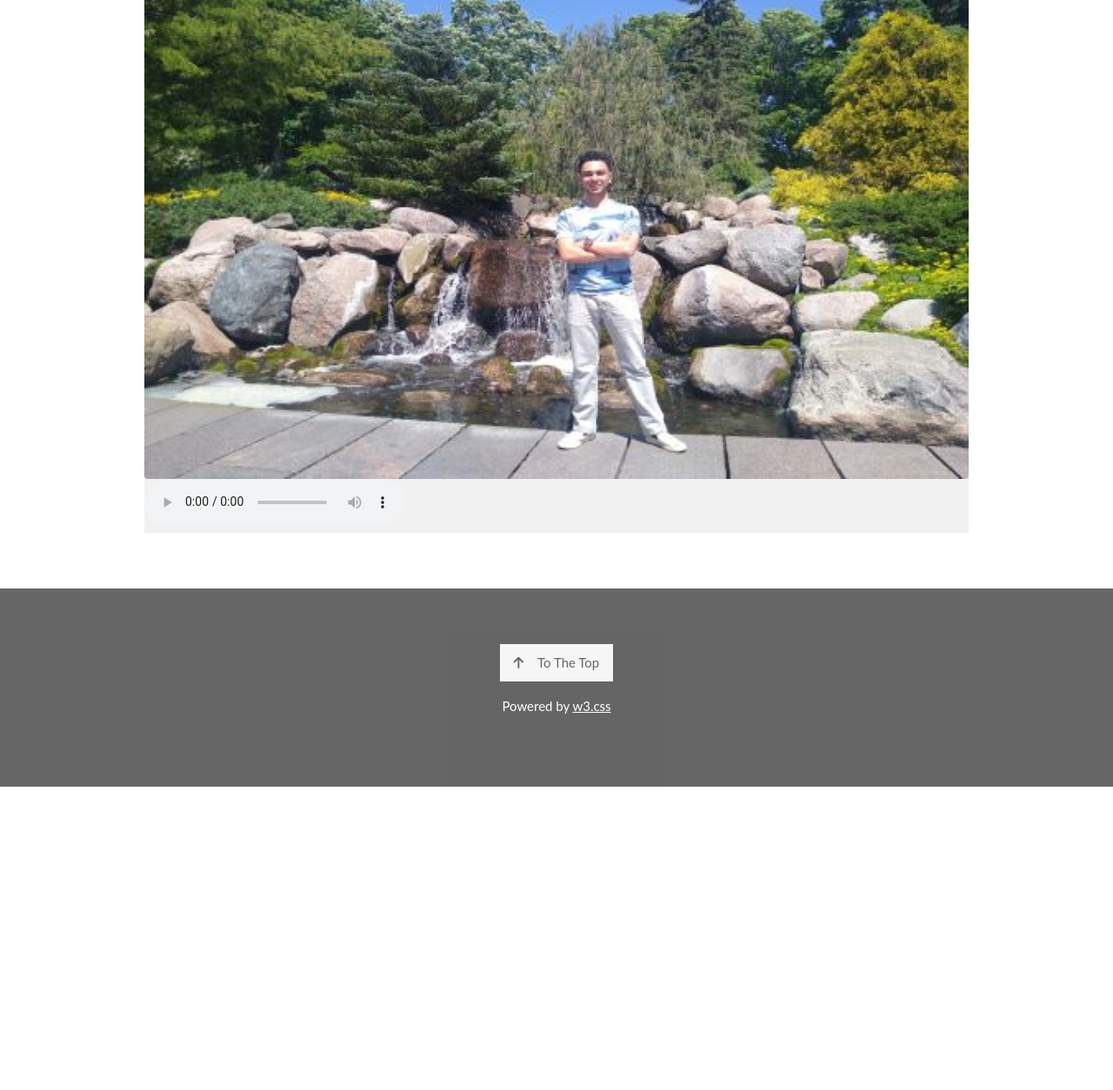
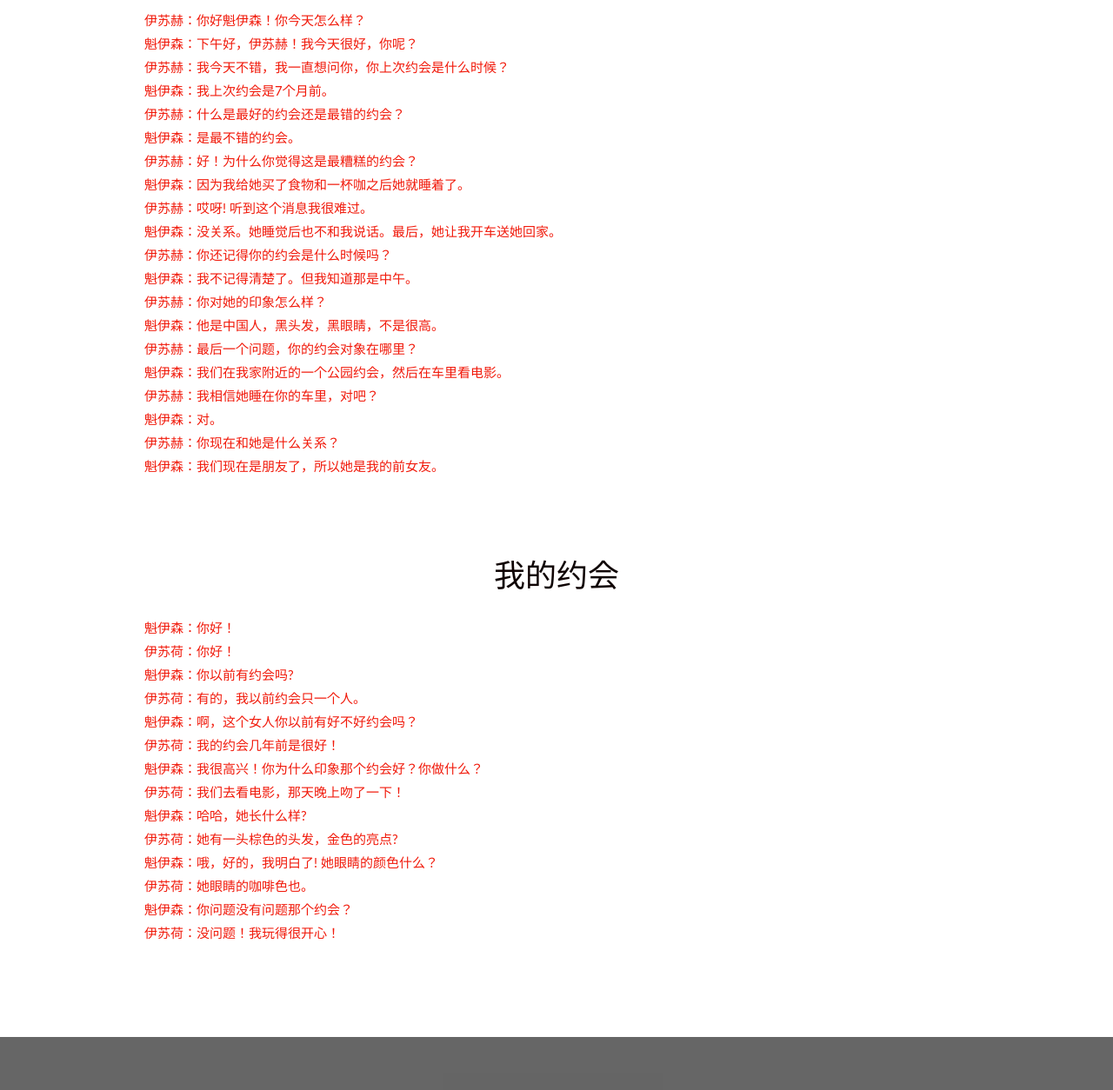
Before and after one commit to Jorgii-code/chiportfolio, a plain HTML site: page worst-&-best-date-interview.html in a window 1280 px wide. Shown: the part 544-1798 px from the top of the page at 87% size. Before the commit the page ends 1449 px from the top, so only its background shows below. Drawn offline with nearby package versions, Linux system fonts and the light colour scheme.

Commit message:
Nineth Commit

```diff
--- a/worst-&-best-date-interview.html
+++ b/worst-&-best-date-interview.html
@@ -16,12 +16,22 @@
       h6 {
         font-family: "Lato", sans-serif;
       }
-      body,
-      html {
-        height: 100%;
-        color: rgb(206, 68, 13);
-        line-height: 1.8;
-      }
+      body {
+          height: 100%;
+          color: rgb(241, 26, 11);
+          line-height: 1.8;
+        }
+
+        h1,
+        h2,
+        h3,
+        h4,
+        h5,
+        h6 {
+          height: 100%;
+          color: rgb(15, 3, 3);
+          line-height: 1.8;
+        }
 
       /* Create a Parallax Effect */
       .bgimg-1,
@@ -238,15 +248,83 @@
 
   <!-- Container (Hardest Character Section) -->
   <div class="w3-content w3-container w3-padding-64">
-    <div class="w3-light-grey">
-      <img src="images/avatar_hat.jpg" class="w3-image w3-round" style="width: 200%" />
-    </div>
-    <div class="w3-light-grey">
-     <audio controls>
-       <source src="University of Beijing - Walking Tour.mp3" type="audio/mpeg">
-         我的约会
-     </audio>
-    </div>
+    <h1 class="w3-center">魁伊森的约会</h1>
+          <p>
+            伊苏赫：你好魁伊森！你今天怎么样？
+            <br>
+            魁伊森：下午好，伊苏赫！我今天很好，你呢？
+            <br>
+            伊苏赫：我今天不错，我一直想问你，你上次约会是什么时候？
+            <br>
+            魁伊森：我上次约会是7个月前。
+            <br>
+            伊苏赫：什么是最好的约会还是最错的约会？
+            <br>
+            魁伊森：是最不错的约会。
+            <br>
+            伊苏赫：好！为什么你觉得这是最糟糕的约会？
+            <br>
+            魁伊森：因为我给她买了食物和一杯咖之后她就睡着了。
+            <br>
+            伊苏赫：哎呀! 听到这个消息我很难过。
+            <br>
+            魁伊森：没关系。她睡觉后也不和我说话。最后，她让我开车送她回家。
+            <br>
+            伊苏赫：你还记得你的约会是什么时候吗？
+            <br>
+            魁伊森：我不记得清楚了。但我知道那是中午。
+            <br>
+            伊苏赫：你对她的印象怎么样？
+            <br>
+            魁伊森：他是中国人，黑头发，黑眼睛，不是很高。
+            <br>
+            伊苏赫：最后一个问题，你的约会对象在哪里？
+            <br>
+            魁伊森：我们在我家附近的一个公园约会，然后在车里看电影。
+            <br>
+            伊苏赫：我相信她睡在你的车里，对吧？
+            <br>
+            魁伊森：对。
+            <br>
+            伊苏赫：你现在和她是什么关系？
+            <br>
+            魁伊森：我们现在是朋友了，所以她是我的前女友。
+            <br>
+            <br>
+          </p>
+          <br>
+          <h1 class="w3-center">我的约会</h1>
+          <p>
+            魁伊森：你好！
+            <br>
+            伊苏荷：你好！
+            <br>
+            魁伊森：你以前有约会吗?
+            <br>
+            伊苏荷：有的，我以前约会只一个人。
+            <br>
+            魁伊森：啊，这个女人你以前有好不好约会吗？
+            <br>
+            伊苏荷：我的约会几年前是很好！
+            <br>
+            魁伊森：我很高兴！你为什么印象那个约会好？你做什么？
+            <br>
+            伊苏荷：我们去看电影，那天晚上吻了一下！
+            <br>
+            魁伊森：哈哈，她长什么样?
+            <br>
+            伊苏荷：她有一头棕色的头发，金色的亮点?
+            <br>
+            魁伊森：哦，好的，我明白了!  她眼睛的颜色什么？
+            <br>
+            伊苏荷：她眼睛的咖啡色也。
+            <br>
+            魁伊森：你问题没有问题那个约会？
+            <br>
+            伊苏荷：没问题！我玩得很开心！
+            <br>
+            <br>
+          </p>
   </div>
 
     <!-- Footer -->
```
Also changed, not shown: audio-description.html (+13 -3 lines), chinese-food-review.html (+16 -6 lines), index.html (+16 -6 lines), references.html (+16 -6 lines), summary-doctor.html (+41 -18 lines), travel-weather-advisory.html (+16 -6 lines), 北京大学-walking-tour.html (+16 -6 lines), 北京的自行车-storyboard.html (+16 -6 lines), images/still#1.jpg (added), images/still#2.jpg (added), images/still#3.jpg (added), images/still#4.jpg (added), images/still#5.jpg (added), images/医生，肚子疼.jpg (added).
